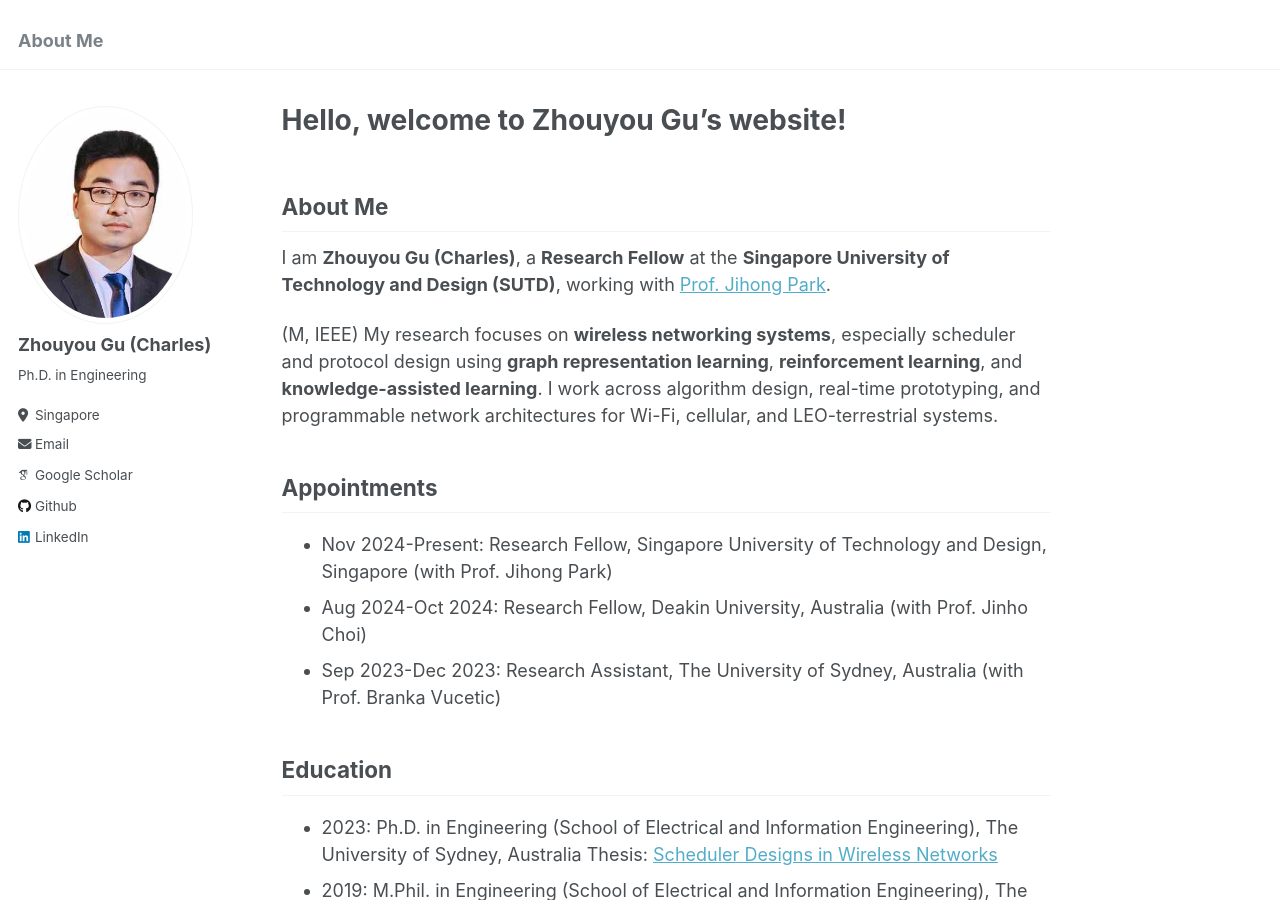
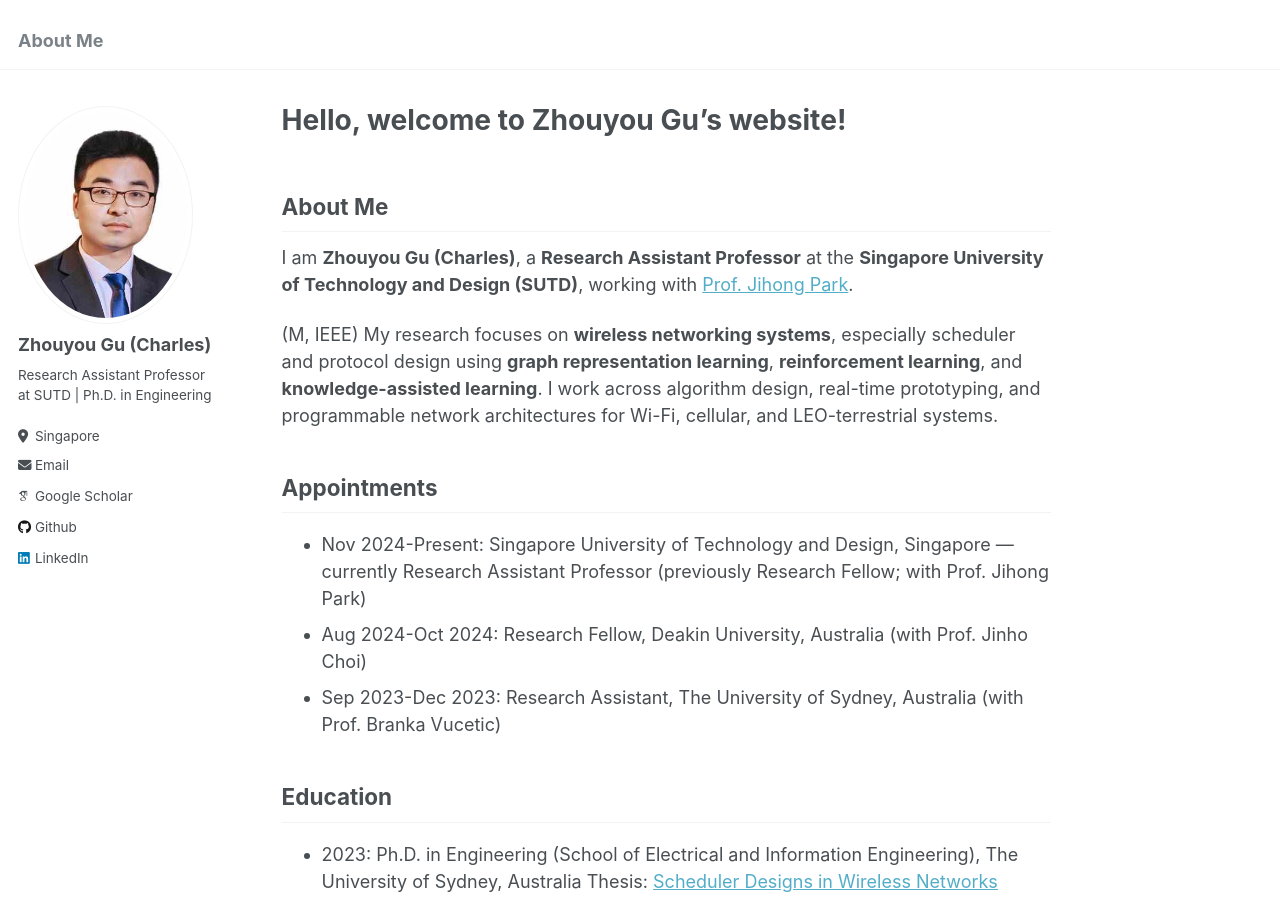
Before and after one commit to zhouyou-gu/zhouyou-gu.github.io, a Jekyll site: the page built from _pages/about.md, in a window 1280 px wide and 900 px high. Built offline with Jekyll 4.4.1, drawn with Linux system fonts in a browser that asks for light colours; some web fonts are replaced.

Commit message:
Update current title to Research Assistant Professor

```diff
--- a/_config.yml
+++ b/_config.yml
@@ -24,7 +24,7 @@ author:
   avatar           : "bio_zg_resized.jpg"
   name             : "Zhouyou Gu (Charles)"
   pronouns         : # example: "she/her"
-  bio              : "Ph.D. in Engineering"
+  bio              : "Research Assistant Professor at SUTD | Ph.D. in Engineering"
   location         : "Singapore"
   employer         :
   uri              : # URL
--- a/_pages/about.md
+++ b/_pages/about.md
@@ -10,13 +10,13 @@ redirect_from:
 
 ## About Me
 
-I am **Zhouyou Gu (Charles)**, a **Research Fellow** at the **Singapore University of Technology and Design (SUTD)**, working with [Prof. Jihong Park](https://sites.google.com/view/jihong-park).
+I am **Zhouyou Gu (Charles)**, a **Research Assistant Professor** at the **Singapore University of Technology and Design (SUTD)**, working with [Prof. Jihong Park](https://sites.google.com/view/jihong-park).
 
 (M, IEEE) My research focuses on **wireless networking systems**, especially scheduler and protocol design using **graph representation learning**, **reinforcement learning**, and **knowledge-assisted learning**. I work across algorithm design, real-time prototyping, and programmable network architectures for Wi-Fi, cellular, and LEO-terrestrial systems.
 
 ## Appointments
 
-- Nov 2024-Present: Research Fellow, Singapore University of Technology and Design, Singapore (with Prof. Jihong Park)
+- Nov 2024-Present: Singapore University of Technology and Design, Singapore — currently Research Assistant Professor (previously Research Fellow; with Prof. Jihong Park)
 - Aug 2024-Oct 2024: Research Fellow, Deakin University, Australia (with Prof. Jinho Choi)
 - Sep 2023-Dec 2023: Research Assistant, The University of Sydney, Australia (with Prof. Branka Vucetic)
 
```
Also changed, not shown: _pages/internal_intake_table.md (+2 -2 lines).
